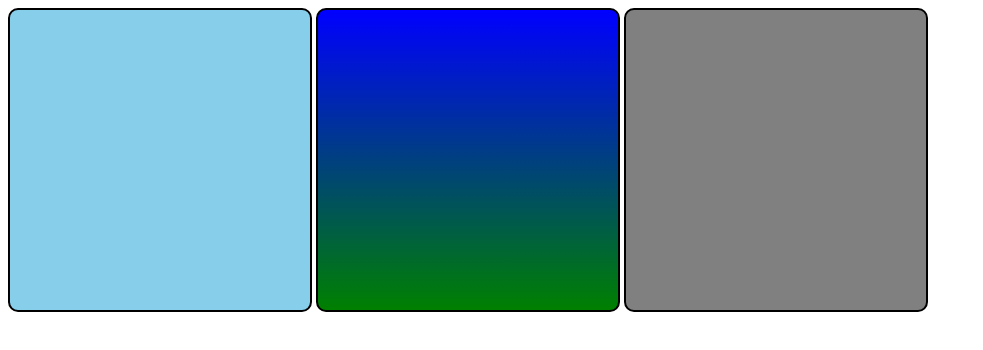
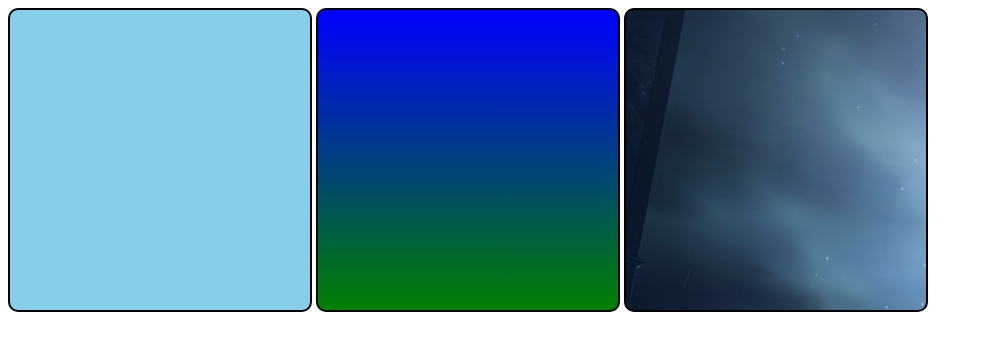
Before and after one commit to maalsilva/html-css, a plain HTML site: page exercicios/ex022/fundo001.html in a window 1280 px wide. Shown: the whole page, without its empty margins (0-983 px from the left). Drawn offline with Linux system fonts and the light colour scheme.

Commit message:
Update fundo001.html

```diff
--- a/exercicios/ex022/fundo001.html
+++ b/exercicios/ex022/fundo001.html
@@ -20,7 +20,7 @@
             background-image:linear-gradient(blue, green);
         }
         div#q3{
-            background-image: url('imagens/wallpaper001.jpg');/*essa imagem nao esta sendo compativel. Essa parte do codigo é apenas ilustrativo*/
+            background-image: url('imagens/castlevania4.jpg');/*essa imagem nao esta sendo compativel. Essa parte do codigo é apenas ilustrativo*/
         }
     </style>
 </head>
```
